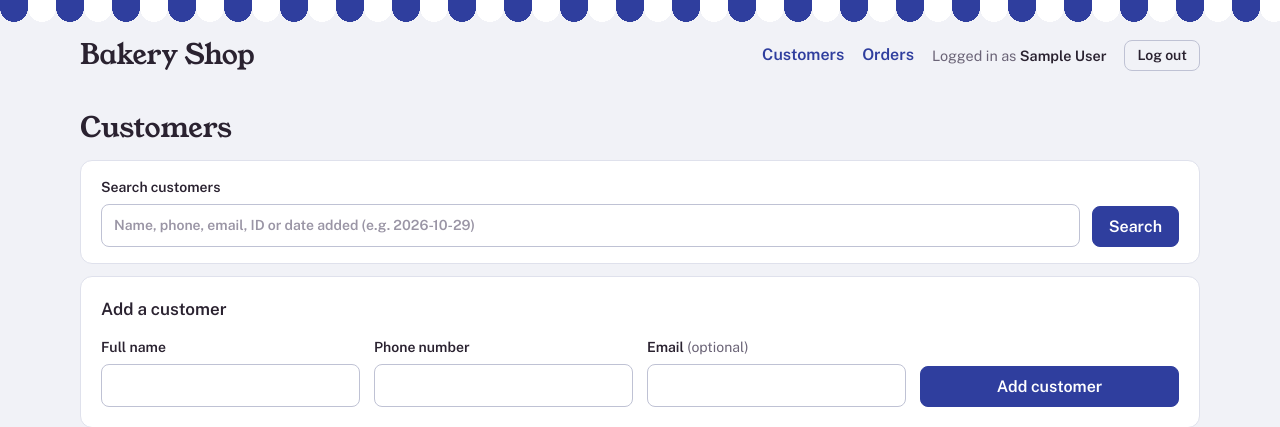
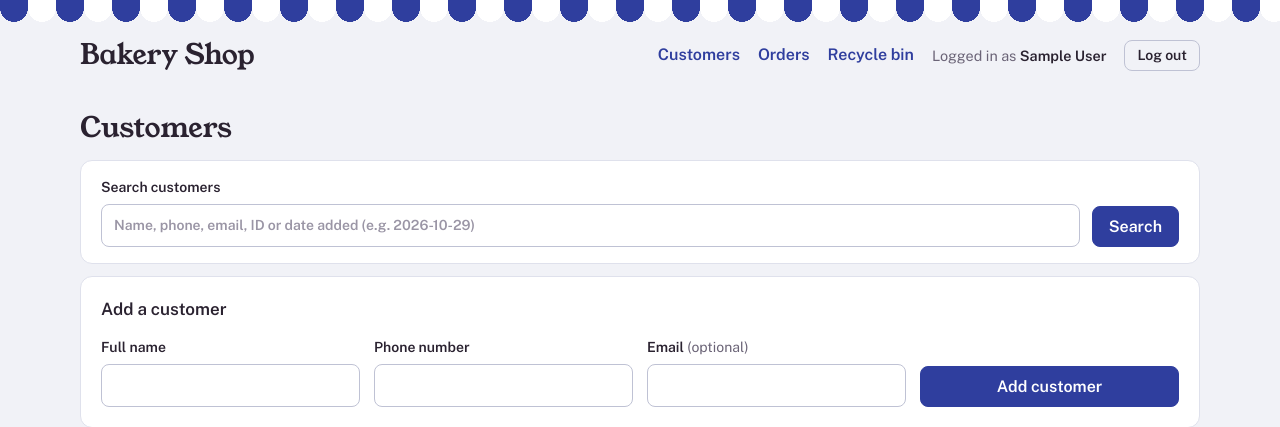
Before and after one commit to dhl-molina/bakery-pdo, a PHP site: page /index.php in a window 1280 px wide. Shown: the top 427 px of the page. Run offline with PHP 8.4, Linux system fonts and the light colour scheme; the visitor is signed in with stand-in values (Sample User, id 1); data that the repository does not hold is empty.

Commit message:
Add link to Recycle bin in header navigation

```diff
--- a/includes/header.php
+++ b/includes/header.php
@@ -23,6 +23,7 @@
         <?php if (is_logged_in()): ?>
             <a href="index.php">Customers</a>
             <a href="orders.php">Orders</a>
+            <a href="recycle_bin.php">Recycle bin</a>
             <span class="who">Logged in as <strong><?= e($_SESSION['user_name']) ?></strong></span>
             <form method="post" action="logout.php" class="inline">
                 <?= csrf_field() ?>
```
